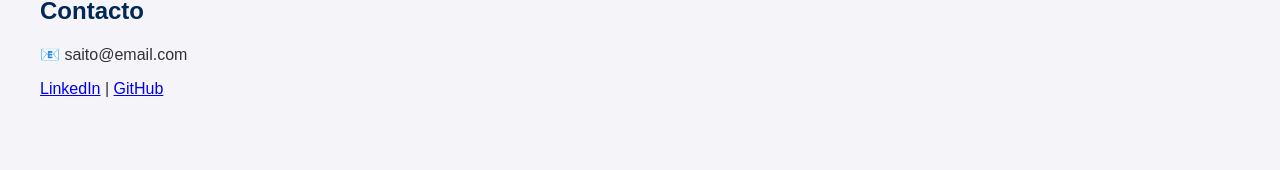
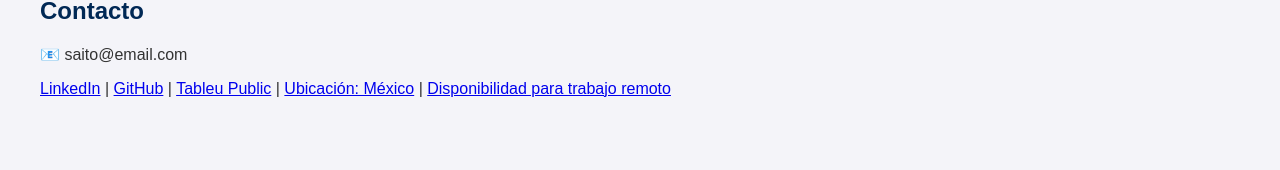
Before and after one commit to SaitoM17/mi-portafolio, a React (Create React App) app: page / in a window 1280 px wide. Shown: the part 1551-1721 px from the top of the page. Built offline with nearby package versions, Linux system fonts and the light colour scheme.

Commit message:
feat: Actualización de cantactos

```diff
--- a/src/components/Contact.js
+++ b/src/components/Contact.js
@@ -6,12 +6,24 @@ function Contact() {
       <h2>Contacto</h2>
       <p>📧 saito@email.com</p>
       <p>
-        <a href="https://www.linkedin.com/in/tuusuario" target="_blank" rel="noopener noreferrer">
+        <a href="https://www.linkedin.com/in/said-mariano/" target="_blank" rel="noopener noreferrer">
           LinkedIn
         </a>{" "}
         |{" "}
+        <a href="https://github.com/saitoM17" target="_blank" rel="noopener noreferrer">
+          GitHub
+        </a>{" "}
+        |{" "}
+        <a href="https://public.tableau.com/app/profile/said.mariano/vizzes" target="_blank" rel="noopener noreferrer">
+          Tableu Public
+        </a>{" "}
+        |{" "}
         <a href="https://github.com/tuusuario" target="_blank" rel="noopener noreferrer">
-          GitHub
+          Ubicación: México
+        </a>{" "}
+        |{" "}
+        <a href="https://github.com/tuusuario" target="_blank" rel="noopener noreferrer">
+          Disponibilidad para trabajo remoto
         </a>
       </p>
     </section>
```
